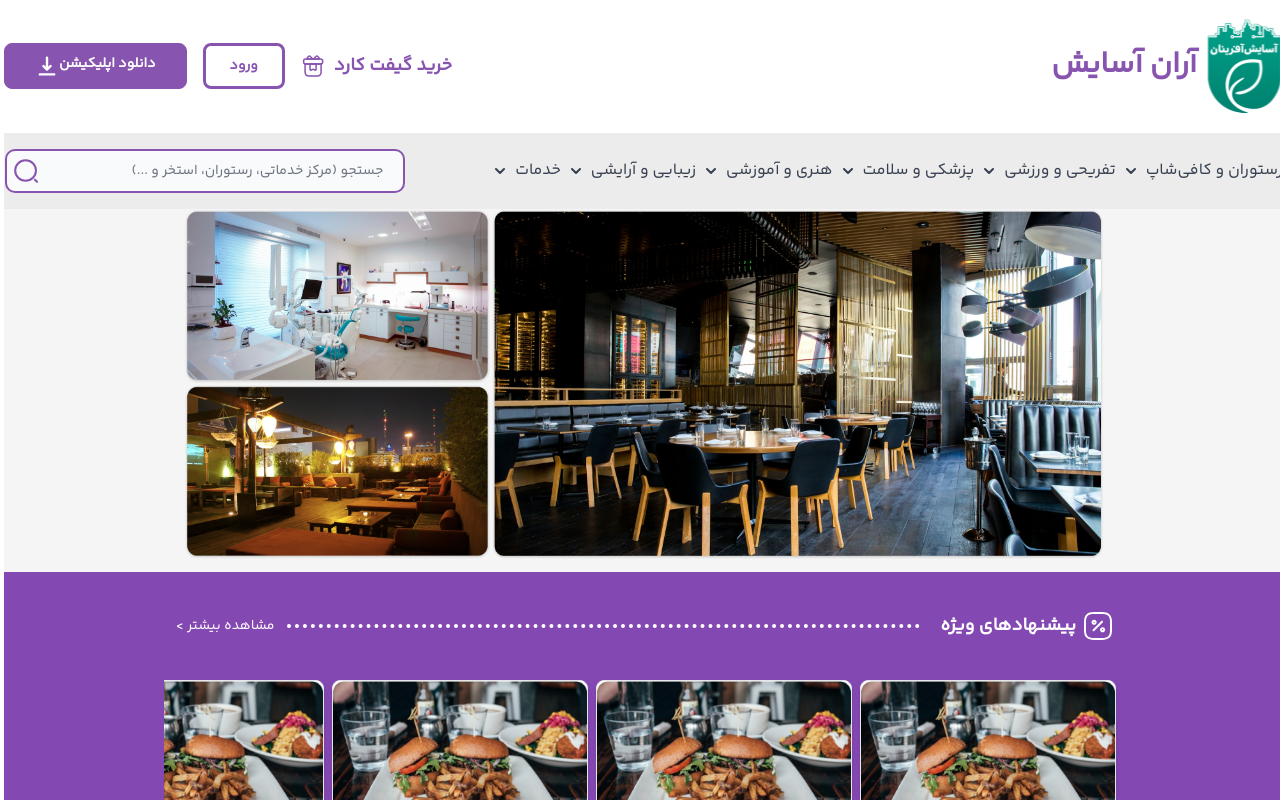
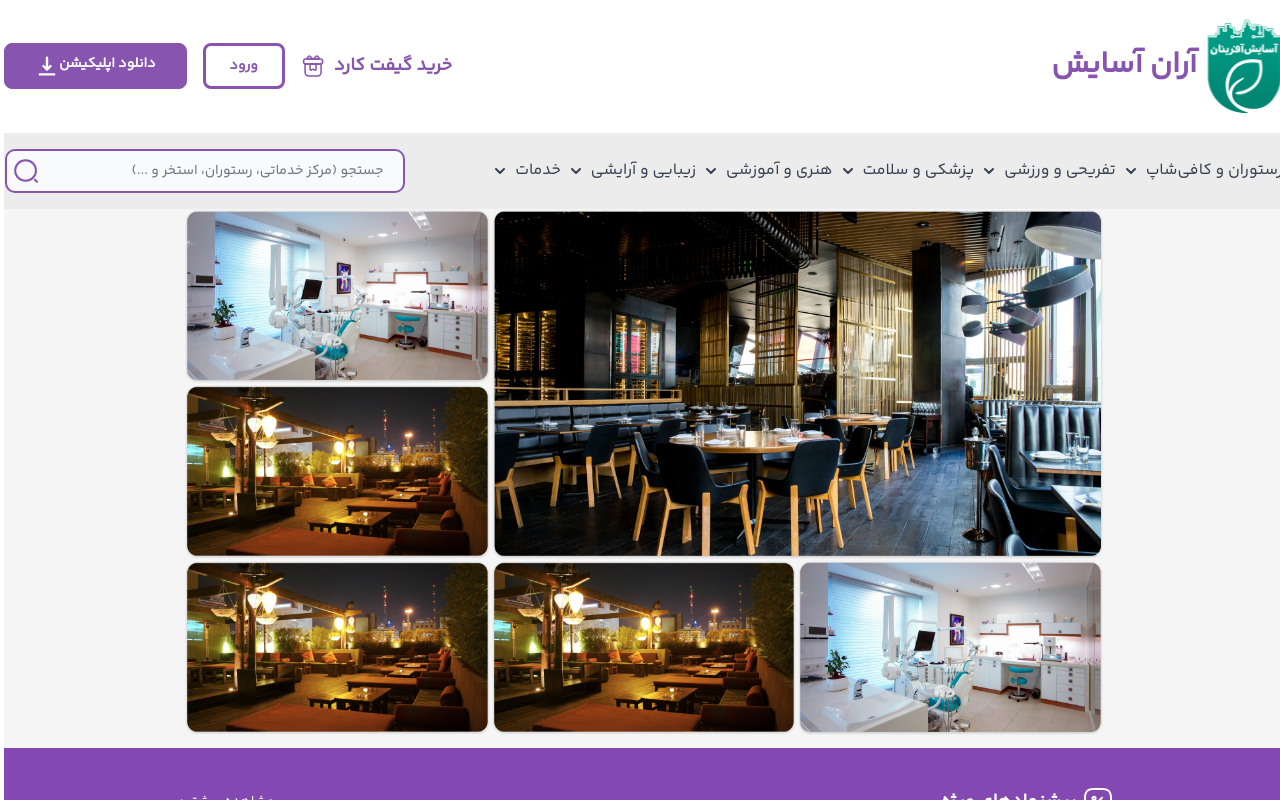
Before and after one commit to mohammad1382217/Aran-Asayesh, a React (Vite) app: page /Home in a window 1280 px wide. Shown: the top 800 px of the page. Built offline with nearby package versions, Linux system fonts and the light colour scheme.

Commit message:
add images updata ui Home page

```diff
--- a/app/Home/page.tsx
+++ b/app/Home/page.tsx
@@ -20,7 +20,7 @@ const Home: React.FC = () => {
   return (
     <div className="flex flex-col bg-[#F5F5F5] justify-center items-center">
       <div className="flex flex-col lg:w-9/12 w-11/12 md:flex-row  px-5">
-        {/* <div> */}
+        <div className="flex">
           <img
             src={ImageHomeHeaderRight}
             className="md:w-8/12 rounded-t-lg"
@@ -37,22 +37,26 @@ const Home: React.FC = () => {
               className="w-6/12 md:w-full rounded-t-lg"
               alt=""
             />
-          {/* <div className="flex flex-col w-1/3">
+          </div>
+        </div>
+      </div>
+      <div className="flex flex-row lg:w-9/12 w-11/12 justify-between px-5">
         <img
           src={ImageHomeHeaderLeft1}
-              className="w-full rounded-t-lg"
+          className="w-4/12 rounded-t-lg"
           alt=""
         />
         <img
           src={ImageHomeHeaderLeft2}
-              className="w-full rounded-t-lg"
+          className="w-4/12 rounded-t-lg"
           alt=""
         />
-          </div> */}
+        <img
+          src={ImageHomeHeaderLeft2}
+          className="w-4/12 rounded-t-lg"
+          alt=""
+        />
       </div>
-        {/* </div> */}
-      </div>
-
       <div className="bg-[#8448B2] w-full my-3 flex flex-col justify-center items-center">
         <div className="mt-10 lg:w-9/12 w-11/12 ">
           <LineSpace
```
Lines whose indentation alone changed are shown as unchanged.
